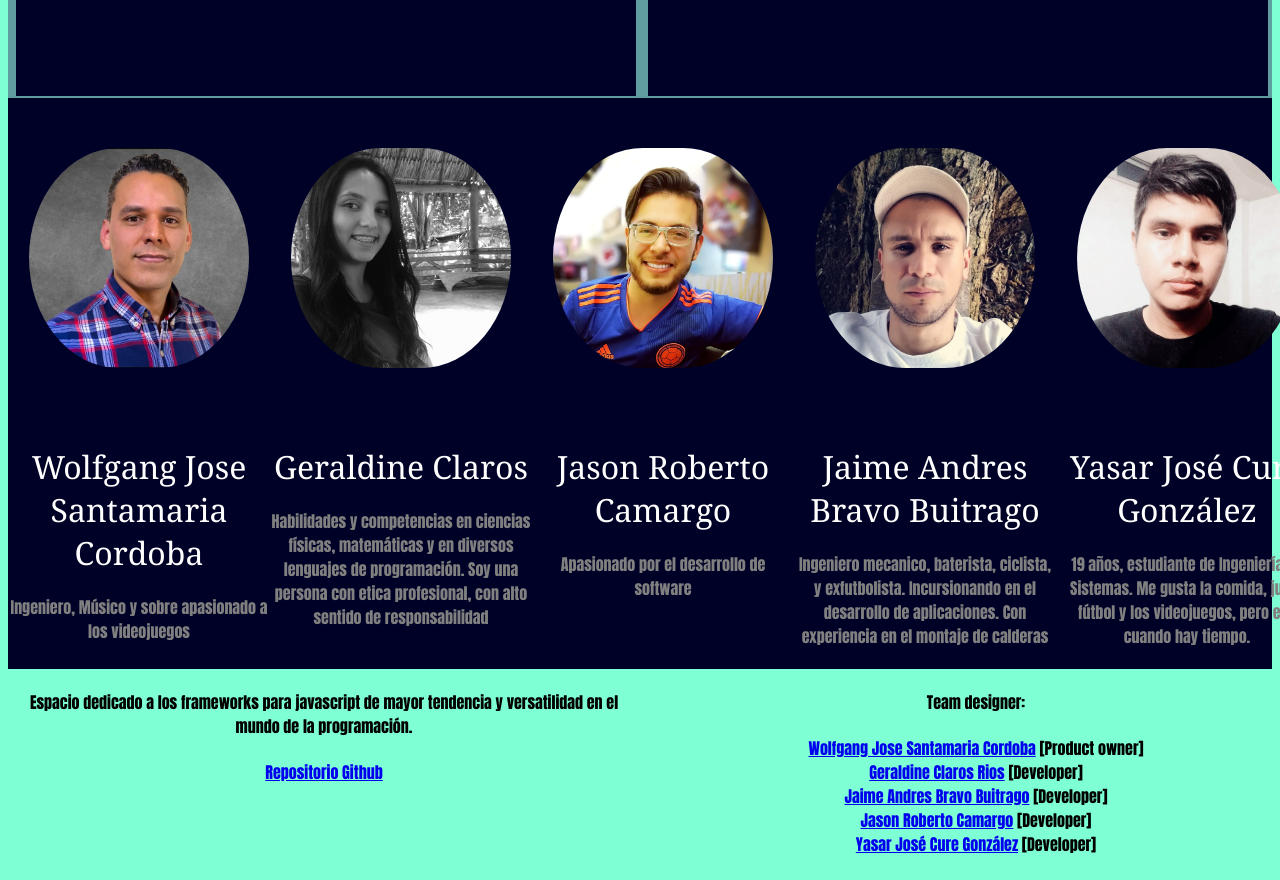
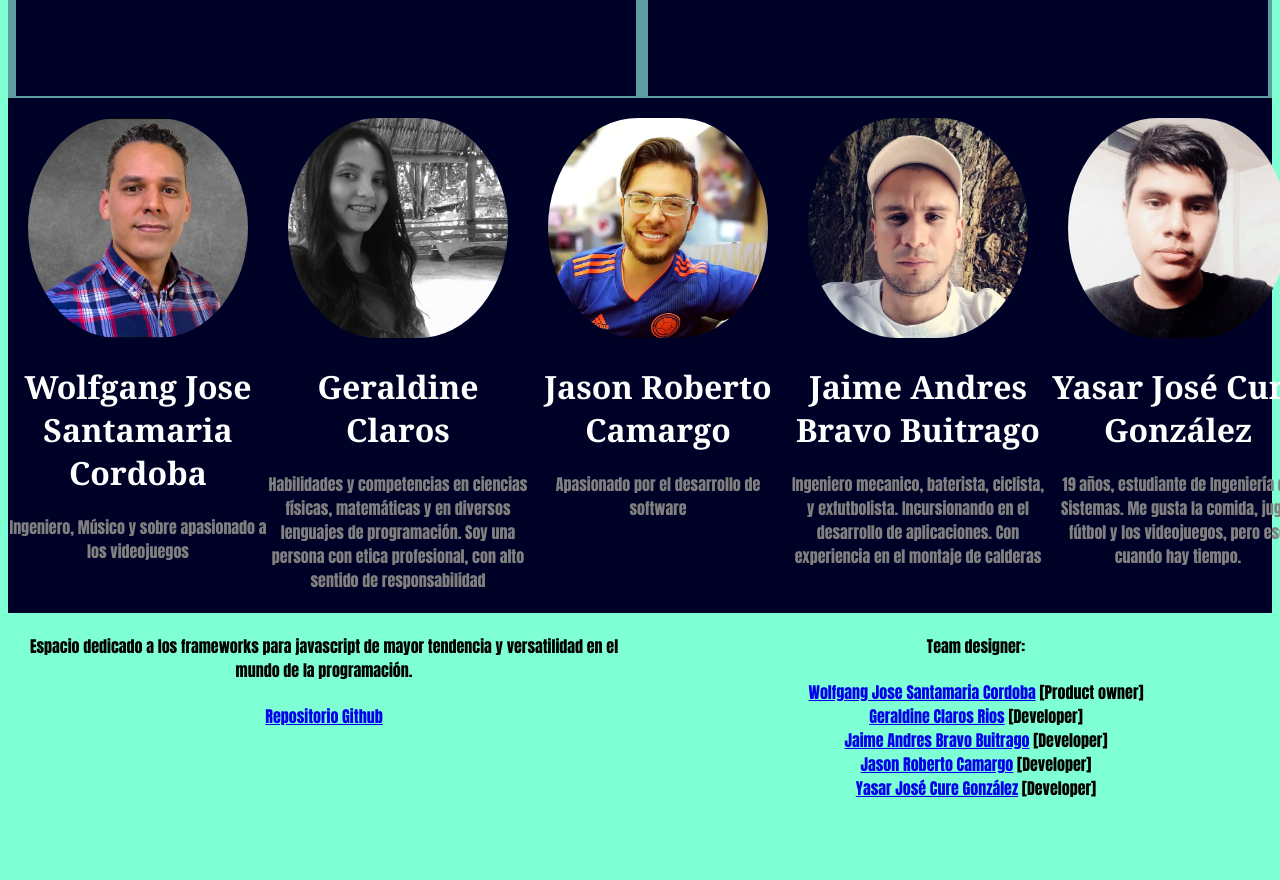
Before and after one commit to equipo73mintic/retoIcicloIII, a website: page src/index.html in a window 1280 px wide. Shown: the part 1394-2274 px from the top of the page. After the commit the page ends 2218 px from the top, so only its background shows below. Drawn offline with Linux system fonts and the light colour scheme.

Commit message:
centrado imagen texto de la seccion Team

```diff
--- a/src/style.css
+++ b/src/style.css
@@ -205,8 +205,10 @@ footer {}
     height: 220px;
     justify-content: space-evenly;
     align-items: center;
-    margin: 50px 1px;
-    padding: 0 20px;
+    /* margin: 50px 1px; */
+    margin-top: 20px;
+    margin-bottom: 100;
+    padding : 0 20px;
     border-radius: 200px;
 }
 
@@ -218,7 +220,8 @@ footer {}
 .team h1{
     color: white;
     font-family: Cambria, Cochin, Georgia, Times, 'Times New Roman', serif;
-    font-weight: 500;
+    /* font-weight: 500; */
+
 }
 
 .team h4{
```
